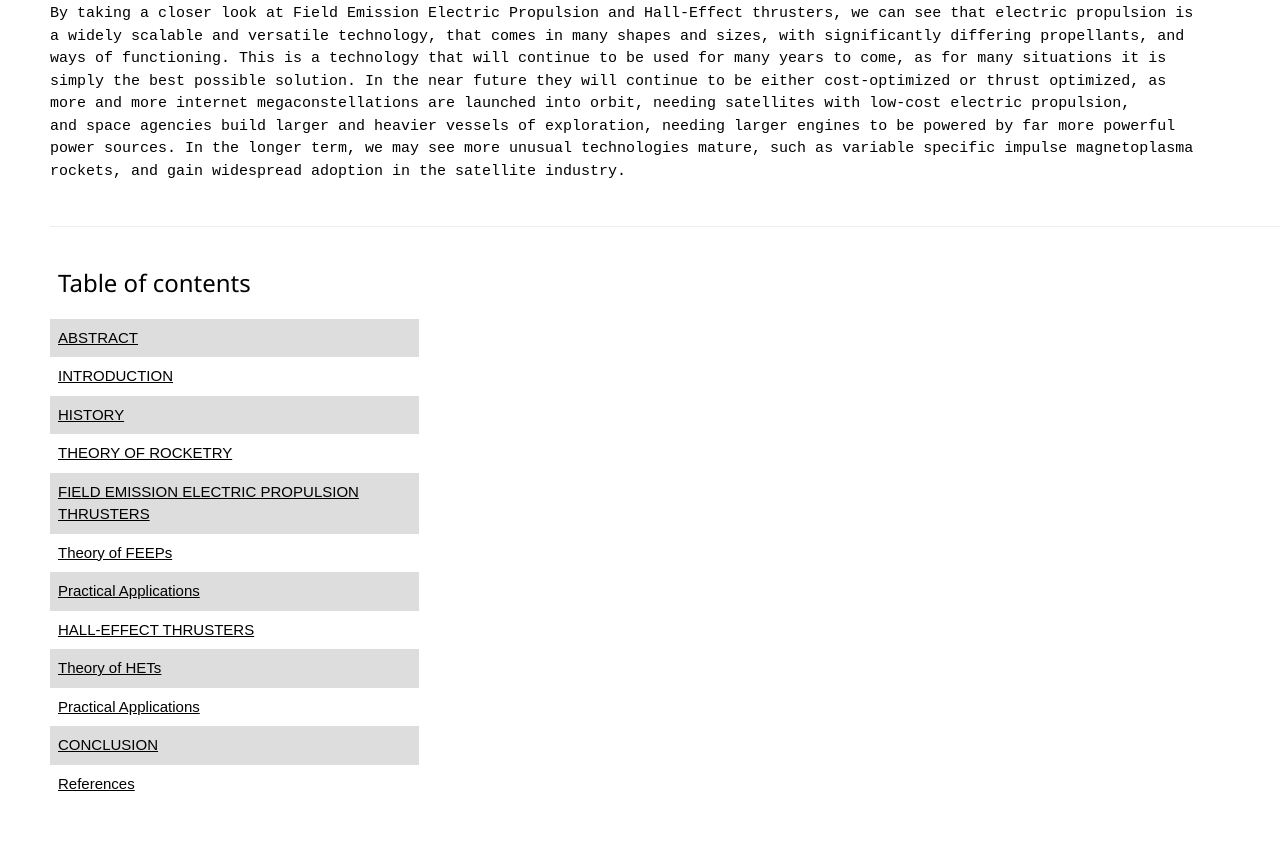
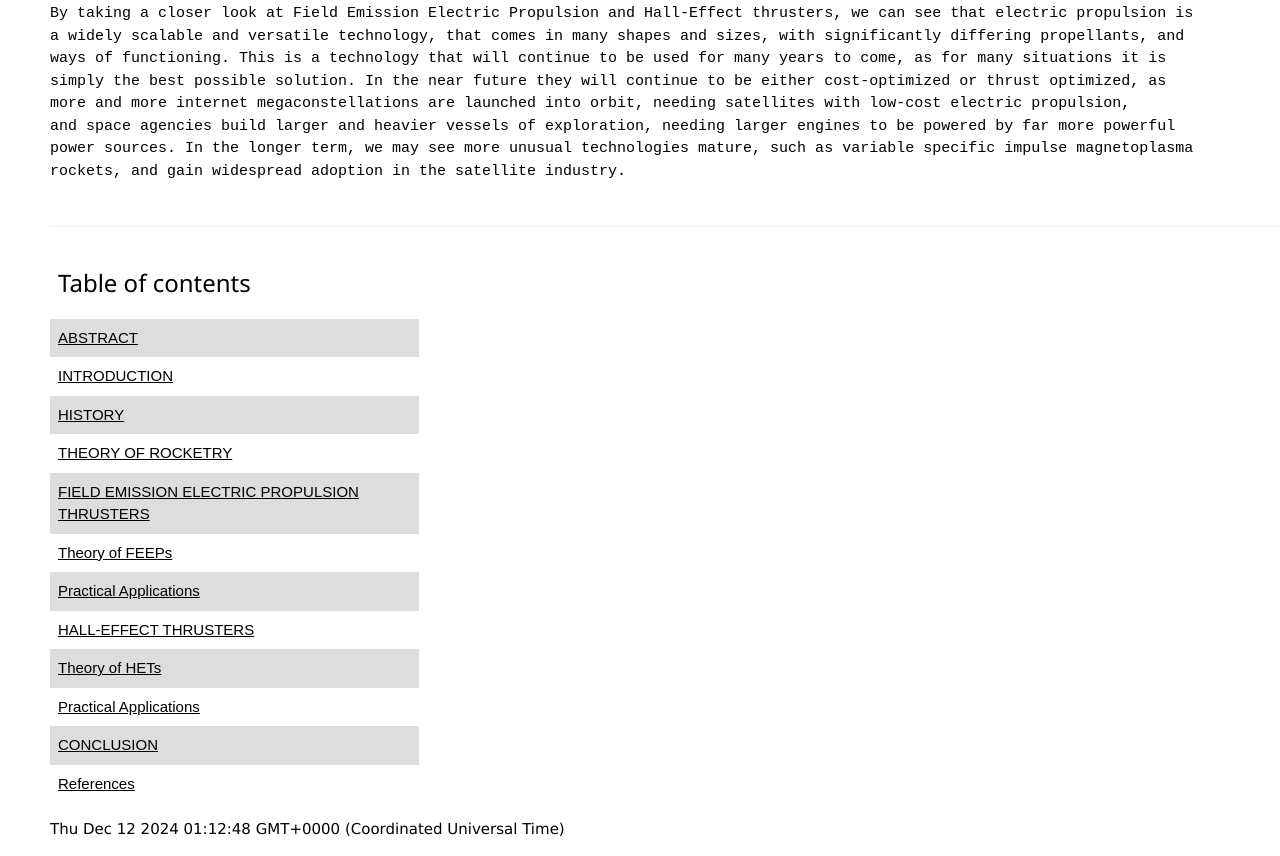
Before and after one commit to FEPSFY6819833/FY6819833, a plain HTML site: page index.html in a window 1280 px wide. Shown: the part 2937-3793 px from the top of the page. Before the commit the page ends 3755 px from the top, so only its background shows below. Drawn offline with nearby package versions, Linux system fonts and the light colour scheme.

Commit message:
Update index.html

```diff
--- a/index.html
+++ b/index.html
@@ -264,6 +264,9 @@ rockets, and gain widespread adoption in the satellite industry.
 
 <script>
         // javascript to display date & time on the webpage
+
+	const d = new Date();
+	document.getElementById("date&time").innerHTML = d
 </script>
 
 
```
